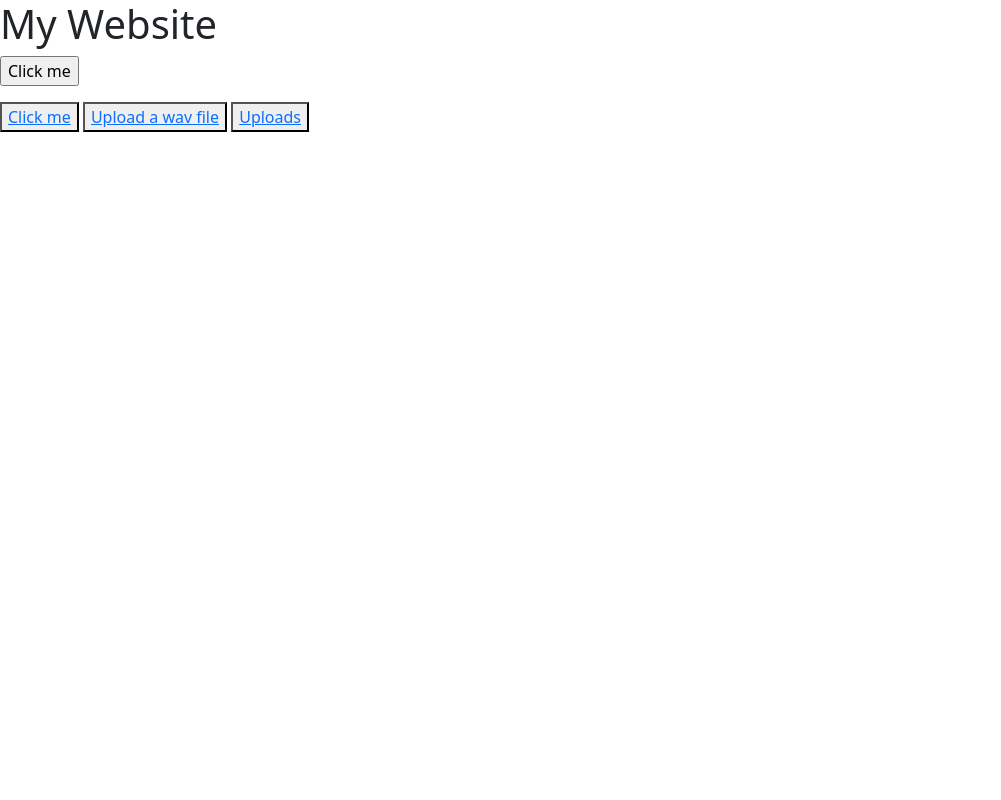
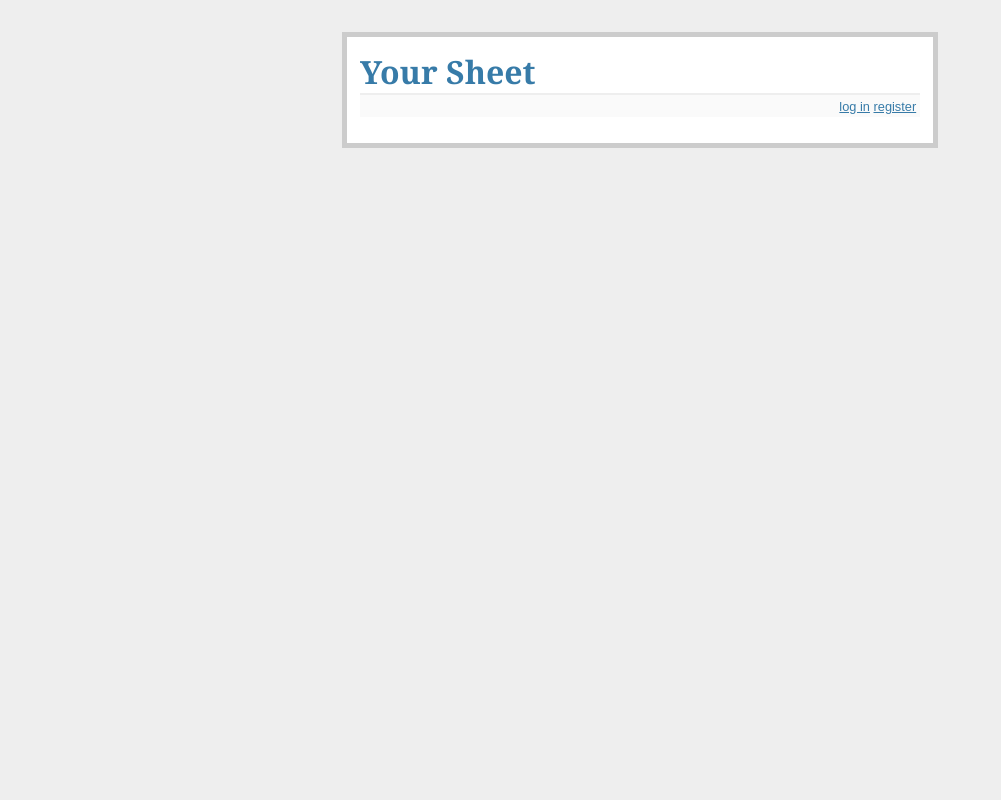
Before and after one commit to OfekDotan/YourSheet, a Flask app: page / in a window 1280 px wide. Shown: the whole page, without its empty margins (0-1001 px from the left). Run offline with Flask 2, Linux system fonts and the light colour scheme; some libraries are stand-ins or nearby versions.

Commit message:
added main layout

```diff
--- a/YourSheet/app.py
+++ b/YourSheet/app.py
@@ -79,26 +79,20 @@ def index():
 @app.route('/login', methods=['GET', 'POST'])
 def login():
     error = None
-    username = request.form['username']
     if request.method == 'POST':
-        db = get_db()
-        cur = db.execute('select id, uPass from users WHERE users.username=?',username)
-        entries = cur.fetchall()
-        if cur.rowcount == 0 or request.form['password'] != entries.uPass:
-            error = 'Invalid username or password'
-        else:
-            session['logged_in'] = True
-            session['user_id'] = entries.id
-            flash('You were logged in')
-            return redirect(url_for('index'))
+        username = request.form['username']
+        session['logged_in'] = True
+        session['user_id'] = 3
+        flash('You are logged in')
+        return redirect(url_for('index'))
     return render_template('login.html', error=error)
 
 @app.route('/logout')
 def logout():
-    session.pop('logged_in', None)
-    session.pop['user_id', None]
-    flash('You were logged out')
-    return redirect(url_for('login'))
+    session.pop('logged_in', False)
+    session.pop('user_id', None)
+    flash('You are logged out')
+    return redirect(url_for('index'))
 
 @app.route('/register', methods=['GET', 'POST'])
 def register():
@@ -202,22 +196,22 @@ def upload_wav():
  #   return redirect(url_for('login'))
   if request.method == 'POST':
     file = request.files['file']
-    file.save(os.path.join("uploads/", file.filename))
+    file.save(os.path.join("wavUploads/", file.filename))
     """ db = get_db()
     db.execute('insert into uploads (title, text) values (?, ?)',
                  [request.form['title'], request.form['text']])
     db.commit() """
-    return render_template("uploadWav.html", msg = "File uplaoded successfully.")
+    return render_template("uploadWav.html", msg = "File uploaded successfully.")
   return render_template("uploadWav.html", msg = "")
 
 @app.route("/uploads")
 def uploads():
-  files = os.listdir('uploads')
+  files = os.listdir('wavUploads')
   return render_template('uploads.html', files=files)
 
 @app.route('/getFile/<path:filename>')
 def getFile(filename):
-    path ='uploads'
+    path ='wavUploads'
     return send_from_directory(
         path,
         filename,
--- /dev/null
+++ b/YourSheet/static/style.css
@@ -0,0 +1,18 @@
+body            { font-family: sans-serif; background: #eee; }
+a, h1, h2       { color: #377ba8; }
+h1, h2          { font-family: 'Georgia', serif; margin: 0; }
+h1              { border-bottom: 2px solid #eee; }
+h2              { font-size: 1.2em; }
+
+.page           { margin: 2em auto; width: 35em; border: 5px solid #ccc;
+                  padding: 0.8em; background: white; }
+.entries        { list-style: none; margin: 0; padding: 0; }
+.entries li     { margin: 0.8em 1.2em; }
+.entries li h2  { margin-left: -1em; }
+.add-entry      { font-size: 0.9em; border-bottom: 1px solid #ccc; }
+.add-entry dl   { font-weight: bold; }
+.metanav        { text-align: right; font-size: 0.8em; padding: 0.3em;
+                  margin-bottom: 1em; background: #fafafa; }
+.flash          { background: #cee5F5; padding: 0.5em;
+                  border: 1px solid #aacbe2; }
+.error          { background: #f0d6d6; padding: 0.5em; }
--- a/YourSheet/templates/index.html
+++ b/YourSheet/templates/index.html
@@ -1,9 +1,9 @@
+{% extends "layout.html" %}
 <html>
-    <head><title>Test</title>
+    <head>
         <meta charset=utf-8>
         <link href="bootstrap.min.css" rel="stylesheet" type="text/css"/>
     </head>
-
     <body>
         <h1>My Website</h1>
         <form action="/my-link/">
--- a/YourSheet/templates/layout.html
+++ b/YourSheet/templates/layout.html
@@ -6,8 +6,12 @@
   <div class=metanav>
   {% if not session.logged_in %}
     <a href="{{ url_for('login') }}">log in</a>
+    <a href="{{ url_for('register') }}">register</a>
   {% else %}
     <a href="{{ url_for('logout') }}">log out</a>
+    <a href="{{ url_for('index') }}">home</a>
+    <a href="{{ url_for('uploads') }}">uploads</a>
+    <a href="{{ url_for('upload_wav') }}">Upload a wav file</a>
   {% endif %}
   </div>
   {% for message in get_flashed_messages() %}
```
Also changed, not shown: YourSheet/templates/login.html (added, +14 -0 lines), YourSheet/templates/register.html (added, +14 -0 lines), YourSheet/templates/uploads.html (+6 -8 lines), 9 other files.
